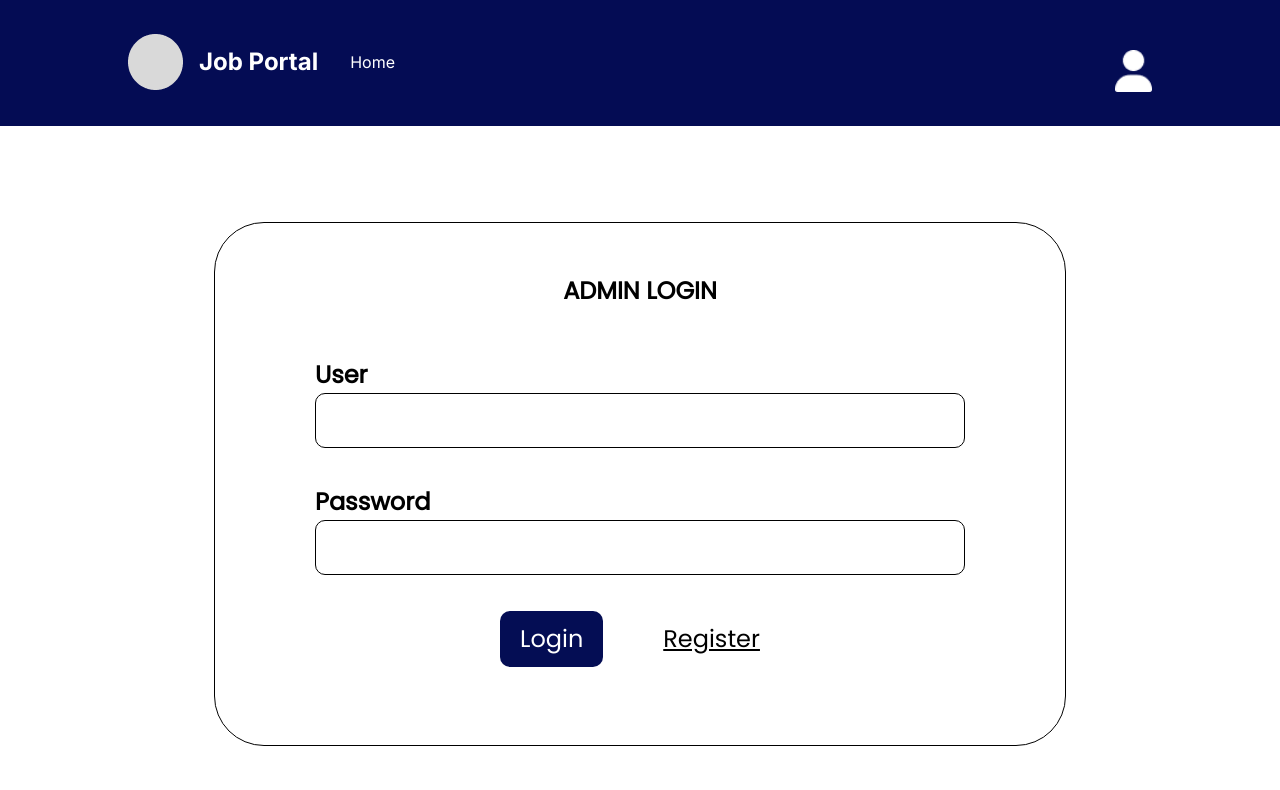
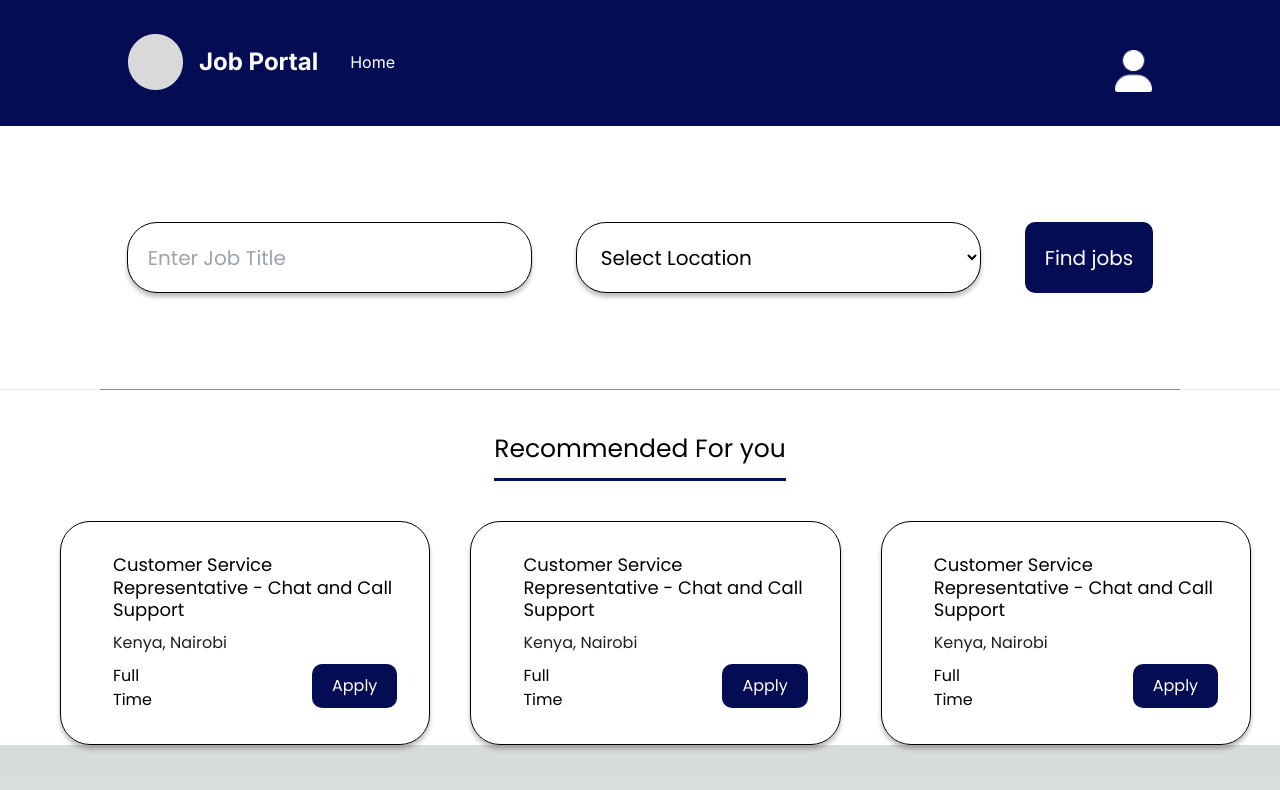
Before and after one commit to Jhoward09123/Job-portal-repo, a Next.js app: page / in a window 1280 px wide. Shown: the top 790 px of the page. Built offline with nearby package versions, Linux system fonts and the light colour scheme.

Commit message:
homepage Changes

```diff
--- a/src/app/Browse_Jobs/page.jsx
+++ b/src/app/Browse_Jobs/page.jsx
@@ -1,112 +1,11 @@
 import Image from "next/image";
-import { Input } from "postcss";
 import React from "react";
 
 const page = () => {
   return (
-    <section>
-      {/* .spacing-pad justify-center p-24 bg-white */}
-      <div className="spacing-pad justify-center p-24 bg-white">
-        <div className="flex gap-11">
-          <div className="job_title">
-            <input
-              className="Job_title_input"
-              type="text"
-              placeholder="Enter Job Title"
-            />
-          </div>
-          <div>
-            <select className="location_input" name="cars" id="cars">
-              <option value="Select none">Select Location</option>
-              <option value="volvo">USA, CALIFORNIA</option>
-              <option value="saab">DAVAO, PHILIPPINES</option>
-              <option value="mercedes">NAIROBI, KENYA</option>
-            </select>
-          </div>
-          <div className="find_button">
-            <button>Find jobs</button>
-          </div>
-        </div>
-      </div>
-      <div className="line-divider h-1 "></div>
-
-      <div className="recommendedSection p-10 bg-white ">
-        <div className="RecommendedForYou text-center">Recommended For you</div>
-      </div>
-
-    <div className="box_3Grid flex items-center px-10 bg-white">
-    <div className="grid_cotiner_3 flex px-5">
-        <div className="grid_apply">
-          <div className="applyboxborder p-8">
-            <div className="inside_border_apply">
-              <div className="flex gap-5">
-                <div className="icon_logo_apply">
-                  <Image
-                    width={88}
-                    height={88}
-                    src="/Assets/Images/BrowseJobs/Logo_company_browse.png"
-                  />
-                </div>
-                <div className="title_description_apply">
-                  <div className="title_company_apply">Customer Service Representative - Chat and Call Support</div>
-                  <div className="location_apply">location_apply</div>
-                  <div className="category_apply">category_apply</div>
-                </div>
-              </div>
-            </div>
-          </div>
-        </div>
-      </div>
-      <div className="grid_cotiner_3 flex px-5">
-        <div className="grid_apply">
-          <div className="applyboxborder p-8">
-            <div className="inside_border_apply">
-              <div className="flex gap-5">
-                <div className="icon_logo_apply">
-                  <Image
-                    width={88}
-                    height={88}
-                    src="/Assets/Images/BrowseJobs/Logo_company_browse.png"
-                  />
-                </div>
-                <div className="title_description_apply">
-                  <div className="title_company_apply">Customer Service Representative - Chat and Call Support</div>
-                  <div className="location_apply">location_apply</div>
-                  <div className="category_apply">category_apply</div>
-                </div>
-              </div>
-            </div>
-          </div>
-        </div>
-      </div>
-      <div className="grid_cotiner_3 flex px-5">
-        <div className="grid_apply">
-          <div className="applyboxborder p-8">
-            <div className="inside_border_apply">
-              <div className="flex gap-5">
-                <div className="icon_logo_apply">
-                  <Image
-                    width={88}
-                    height={88}
-                    src="/Assets/Images/BrowseJobs/Logo_company_browse.png"
-                  />
-                </div>
-                <div className="title_description_apply">
-                  <div className="title_company_apply">Customer Service Representative - Chat and Call Support</div>
-                  <div className="location_apply">location_apply</div>
-                  <div className="category_apply">category_apply</div>
-                </div>
-              </div>
-            </div>
-          </div>
-        </div>
-      </div>
-    </div>
-
-
-
-
-    </section>
+   <div>
+    page
+   </div>
   );
 };
 
--- a/src/app/PostList.js
+++ /dev/null
@@ -1,9 +0,0 @@
-import Link from 'next/link'
-
-export default function PostList({ posts }) {
-  return (
-    <div>
-      post
-    </div>
-  )
-}
--- /dev/null
+++ b/src/app/components/HomePage/HomePage.jsx
@@ -0,0 +1,128 @@
+import React from 'react'
+import Image from 'next/image'
+const HomePage = () => {
+  return (
+    <section>
+    {/* .spacing-pad justify-center p-24 bg-white */}
+    <div className="spacing-pad justify-center p-24 bg-white">
+      <div className="flex gap-11">
+        <div className="job_title">
+          <input
+            className="Job_title_input"
+            type="text"
+            placeholder="Enter Job Title"
+          />
+        </div>
+        <div>
+          <select className="location_input" name="cars" id="cars">
+            <option value="Select none">Select Location</option>
+            <option value="volvo">USA, CALIFORNIA</option>
+            <option value="saab">DAVAO, PHILIPPINES</option>
+            <option value="mercedes">NAIROBI, KENYA</option>
+          </select>
+        </div>
+        <div className="find_button">
+          <button>Find jobs</button>
+        </div>
+      </div>
+    </div>
+    <div className="line-divider h-1 "></div>
+
+    <div className="recommendedSection p-10 bg-white ">
+      <div className="RecommendedForYou text-center">Recommended For you</div>
+    </div>
+
+    <div className="box_3Grid flex items-center px-10 bg-white">
+      <div className="grid_cotiner_3 flex px-5">
+        <div className="grid_apply">
+          <div className="applyboxborder p-8">
+            <div className="inside_border_apply">
+              <div className="flex gap-5 ">
+                <div className="icon_logo_apply">
+                  <Image
+                    width={88}
+                    height={88}
+                    src="/Assets/Images/BrowseJobs/Logo_company_browse.png"
+                  />
+                </div>
+                <div className="title_description_apply">
+                  <div className="title_company_apply">
+                    Customer Service Representative - Chat and Call Support
+                  </div>
+                  <div className="location_apply">Kenya, Nairobi</div>
+                  <div className="flex gap-40 ">
+                    <div className="category_apply">Full Time</div>
+                    <div className="apply_btn">
+                      <button className="apply_btn_brows">Apply</button>
+                    </div>
+                  </div>
+                </div>
+              </div>
+            </div>
+          </div>
+        </div>
+      </div>
+      <div className="grid_cotiner_3 flex px-5">
+        <div className="grid_apply">
+          <div className="applyboxborder p-8">
+            <div className="inside_border_apply">
+              <div className="flex gap-5 ">
+                <div className="icon_logo_apply">
+                  <Image
+                    width={88}
+                    height={88}
+                    src="/Assets/Images/BrowseJobs/Logo_company_browse.png"
+                  />
+                </div>
+                <div className="title_description_apply">
+                  <div className="title_company_apply">
+                    Customer Service Representative - Chat and Call Support
+                  </div>
+                  <div className="location_apply">Kenya, Nairobi</div>
+                  <div className="flex gap-40 ">
+                    <div className="category_apply">Full Time</div>
+                    <div className="apply_btn">
+                      <button className="apply_btn_brows">Apply</button>
+                    </div>
+                  </div>
+                </div>
+              </div>
+            </div>
+          </div>
+        </div>
+      </div>
+      <div className="grid_cotiner_3 flex px-5">
+        <div className="grid_apply">
+          <div className="applyboxborder p-8">
+            <div className="inside_border_apply">
+              <div className="flex gap-5 ">
+                <div className="icon_logo_apply">
+                  <Image
+                    width={88}
+                    height={88}
+                    src="/Assets/Images/BrowseJobs/Logo_company_browse.png"
+                  />
+                </div>
+                <div className="title_description_apply">
+                  <div className="title_company_apply">
+                    Customer Service Representative - Chat and Call Support
+                  </div>
+                  <div className="location_apply">Kenya, Nairobi</div>
+                  <div className="flex gap-40 ">
+                    <div className="category_apply">Full Time</div>
+                    <div className="apply_btn">
+                      <button className="apply_btn_brows">Apply</button>
+                    </div>
+                  </div>
+                </div>
+              </div>
+            </div>
+          </div>
+        </div>
+      </div>
+    </div>
+  </section>
+  )
+}
+
+export default HomePage
--- a/src/app/globals.css
+++ b/src/app/globals.css
@@ -187,7 +187,7 @@ body {
 }
 .applyboxborder {
   width: auto;
-  height: 172px;
+  height: auto;
   flex-shrink: 0;
   border-radius: 30px;
   border: 1px solid #000;
@@ -217,6 +217,15 @@ flex-direction: column;
 align-items: flex-start;
 gap: 9px;
 }
+
+
+.apply_btn_brows{
+background-color: #040c53;
+color: white;
+border-radius: 10px;
+padding: 10px 20px;
+}
+
 /* home portal end */
 
 /* Mine end */
--- a/src/app/page.js
+++ b/src/app/page.js
@@ -1,9 +1,9 @@
 
 
 
-import Loginbox from "./components/login/Loginbox";
+
 import { Poppins } from "next/font/google";
-
+import HomePage from "./components/HomePage/HomePage"
 
 const poppins = Poppins({
   weight: '400',
@@ -11,12 +11,11 @@ const poppins = Poppins({
   display: 'swap',
 })
 
-
 export default function Home() {
   return (
     <main className={poppins.className}>
 
-      <Loginbox />
+      <HomePage />
     </main>
   );
 }
```
